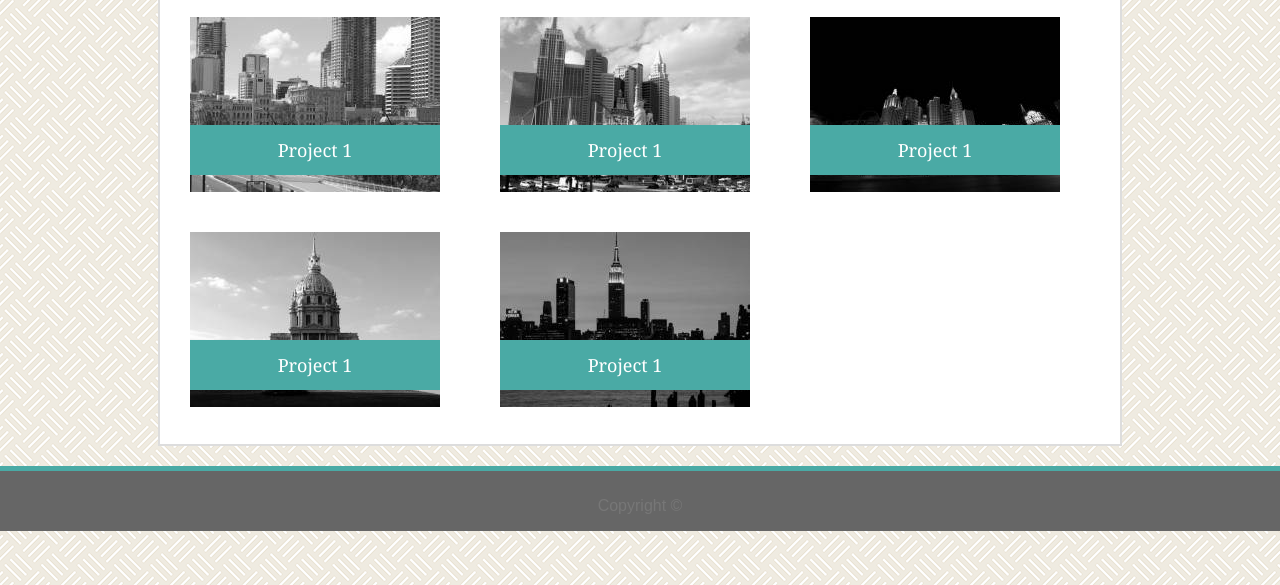
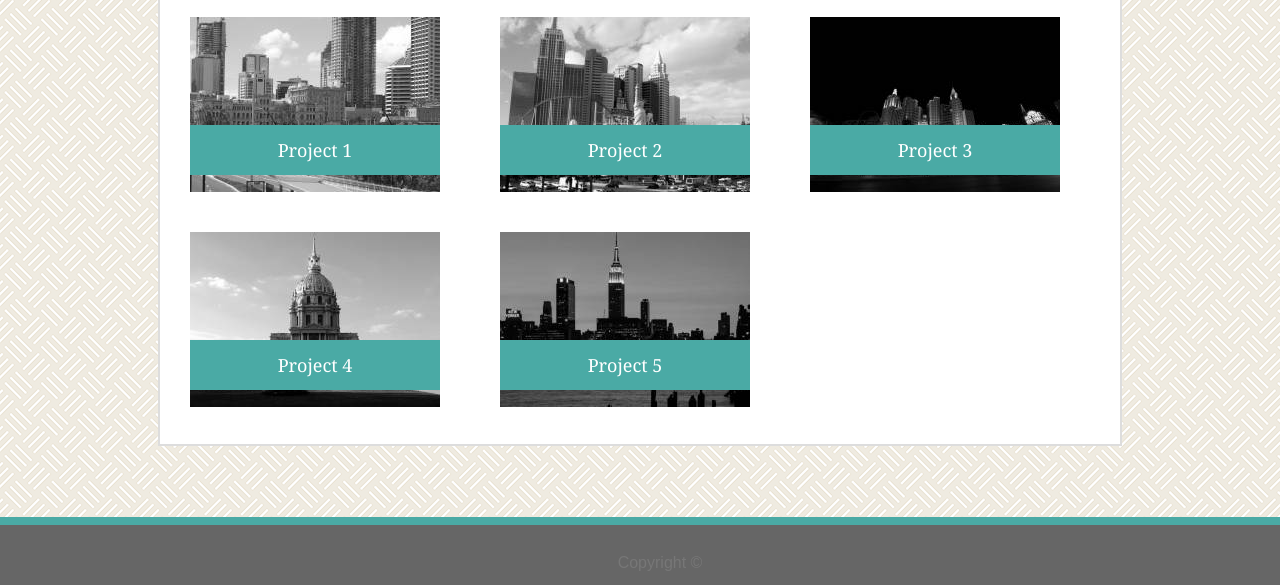
Before and after one commit to awhited16/Basic-Portfolio, a plain HTML site: page portfolio.html in a window 1280 px wide. Shown: the part 215-800 px from the top of the page. Drawn offline with Linux system fonts and the light colour scheme.

Commit message:
update bio, final CSS updates

```diff
--- a/assets/css/style.css
+++ b/assets/css/style.css
@@ -46,7 +46,7 @@ p {
   padding: 20px;
   color: #777777;
   font-size: 16px;
-  line-height: 20px;
+  line-height: 25px;
 }
 
 #headshot {
@@ -108,8 +108,12 @@ button {
 }
 
 footer {
+  position: fixed;
+  width: 100%;
+  left: 0px;
+  bottom: 0px;
   background-color: #666666;
-  border-top: 5px solid #4aaaa5;
+  border-top: 8px solid #4aaaa5;
   height: 20px;
   margin-top: 20px;
   text-align: center;
--- a/portfolio.html
+++ b/portfolio.html
@@ -42,13 +42,13 @@
             <div class="col-md-4">
               <div class="project">
               <img src="assets/images/Placeholder-2.jpg" alt="placeholder">
-                <div class="titles"><h3>Project 1</h3></div>
+                <div class="titles"><h3>Project 2</h3></div>
               </div>
             </div>
             <div class="col-md-4">
               <div class="project">
               <img src="assets/images/Placeholder-3.jpg" alt="placeholder">
-                <div class="titles"><h3>Project 1</h3></div>
+                <div class="titles"><h3>Project 3</h3></div>
               </div>
             </div>
         </div>
@@ -56,13 +56,13 @@
           <div class="col-md-4">
             <div class="project">
             <img src="assets/images/Placeholder-4.jpg" alt="placeholder">
-              <div class="titles"><h3>Project 1</h3></div>
+              <div class="titles"><h3>Project 4</h3></div>
             </div>
           </div>
           <div class="col-md-4">
             <div class="project">
             <img src="assets/images/Placeholder-5.jpg" alt="placeholder">
-              <div class="titles"><h3>Project 1</h3></div>
+              <div class="titles"><h3>Project 5</h3></div>
             </div>
           </div>
         </div>
```
Also changed, not shown: index.html (+3 -4 lines).
